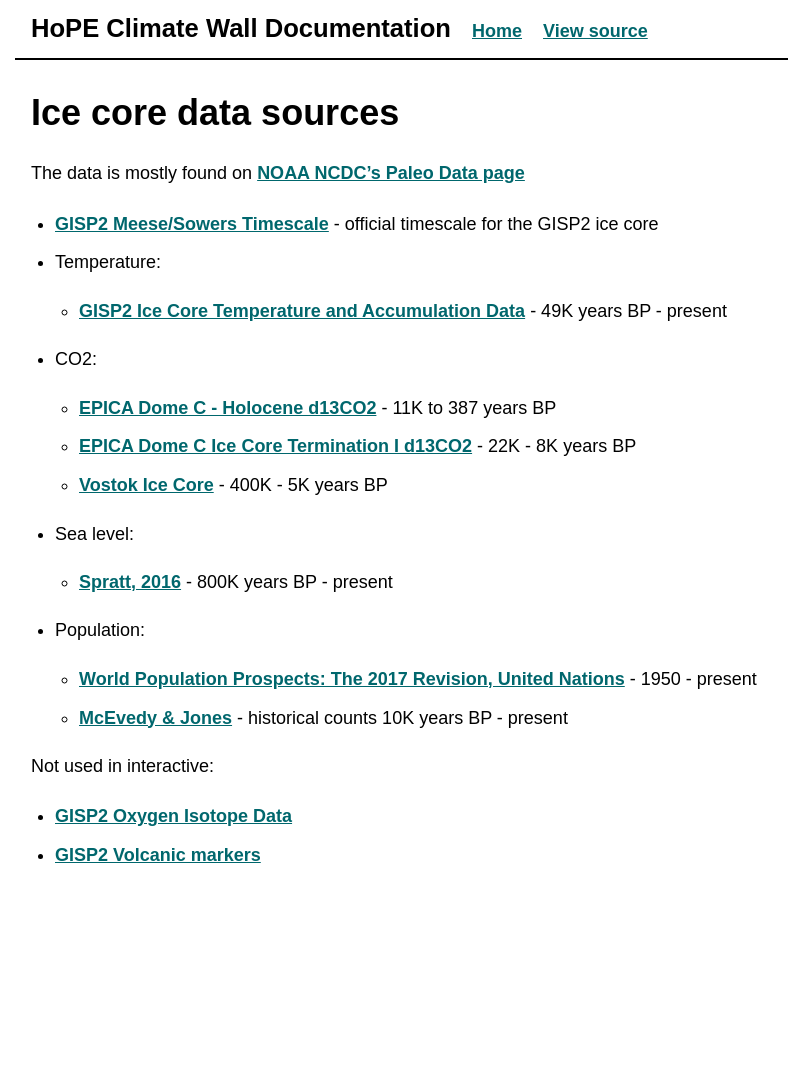
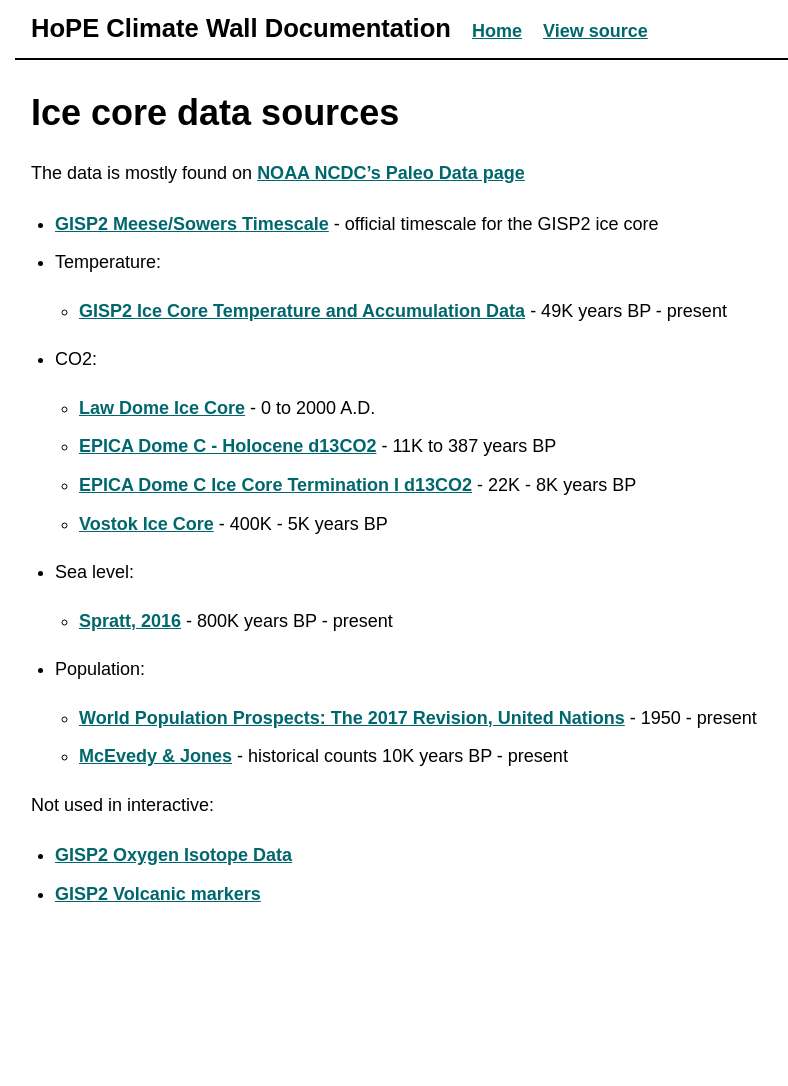
Before and after one commit to beefoo/climate-wall-docs, a Jekyll site: the page built from _design/ice_core_data.md, in a window 1280 px wide. Shown: the whole page, without its empty margins (155-943 px from the left). Built offline with Jekyll 4.4.1, drawn with Linux system fonts in a browser that asks for light colours; before the commit the page ends 1048 px from its top, so only the background shows below that.

Commit message:
add contemporary co2 data source

```diff
--- a/_design/ice_core_data.md
+++ b/_design/ice_core_data.md
@@ -12,6 +12,7 @@
 - Temperature:
   - [GISP2 Ice Core Temperature and Accumulation Data](ftp://ftp.ncdc.noaa.gov/pub/data/paleo/icecore/greenland/summit/gisp2/isotopes/gisp2_temp_accum_alley2000.txt) - 49K years BP - present
 - CO2:
+  - [Law Dome Ice Core](ftp://ftp.ncdc.noaa.gov/pub/data/paleo/icecore/antarctica/law/law2006.txt) - 0 to 2000 A.D.
   - [EPICA Dome C - Holocene d13CO2](https://www1.ncdc.noaa.gov/pub/data/paleo/icecore/antarctica/epica_domec/edc2009d13co2.txt) - 11K to 387 years BP
   - [EPICA Dome C Ice Core Termination I d13CO2](https://www1.ncdc.noaa.gov/pub/data/paleo/icecore/antarctica/epica_domec/edc2010d13co2.txt) - 22K - 8K years BP
   - [Vostok Ice Core](http://cdiac.ess-dive.lbl.gov/ftp/trends/co2/vostok.icecore.co2) - 400K - 5K years BP
```
